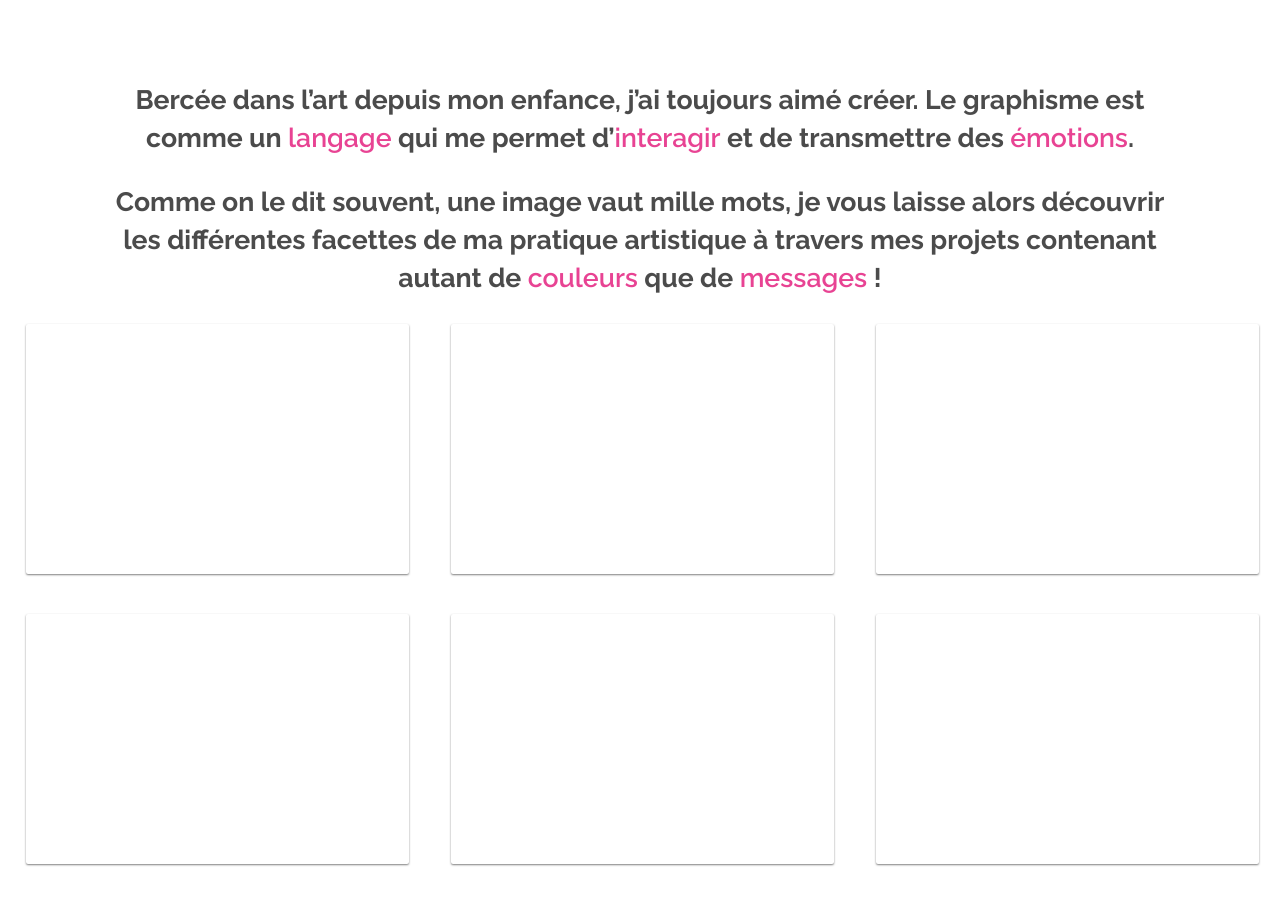
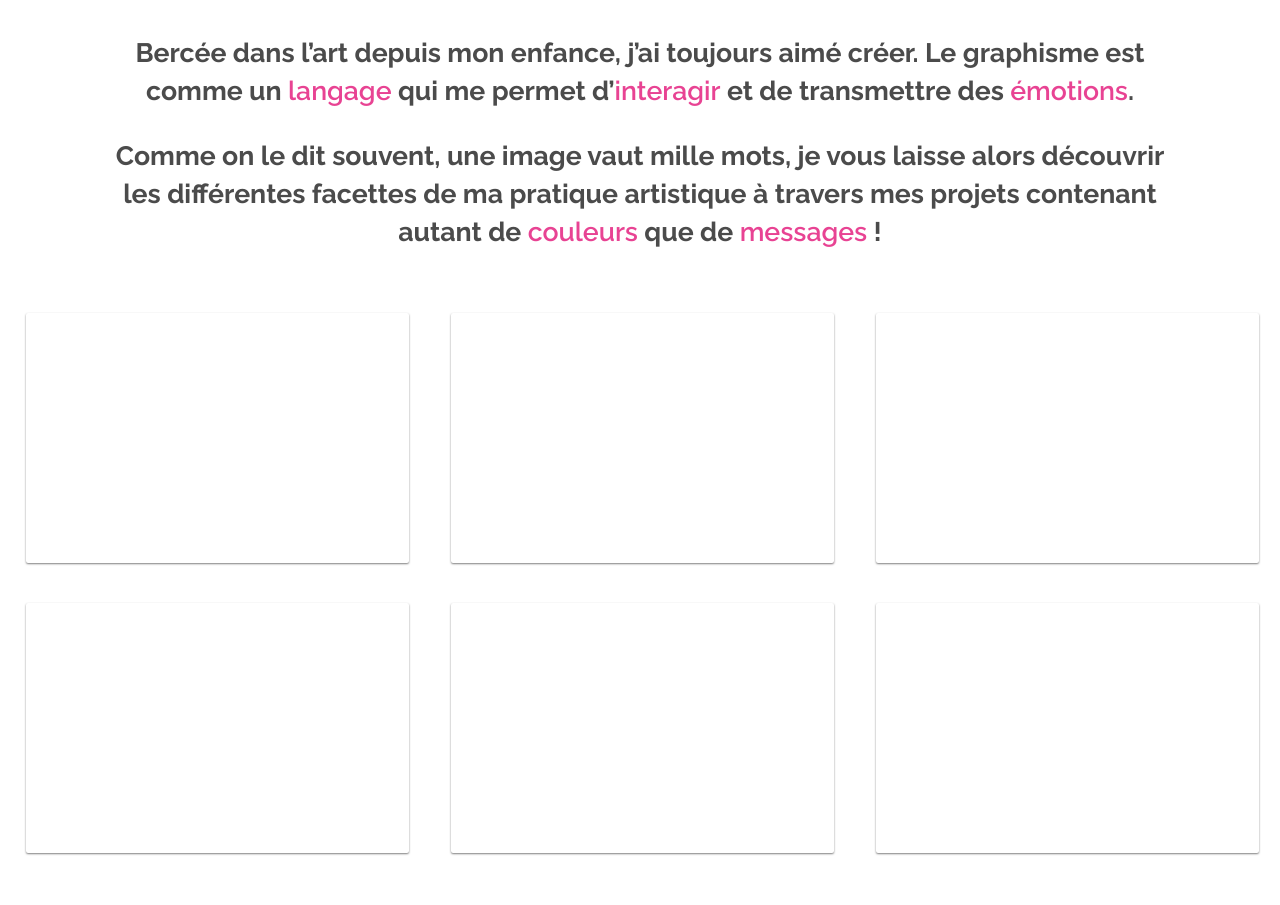
Before and after one commit to DangSinslay/DangSinslay.github.io, a Jekyll site: the page built from index.html, in a window 1280 px wide and 1235 px high. Shown: the part 315-1220 px from the top of the window. Built offline with Jekyll 4.4.1, drawn with Linux system fonts in a browser that asks for light colours.

Commit message:
Update main.css

```diff
--- a/css/main.css
+++ b/css/main.css
@@ -115,7 +115,7 @@
 }
 
 #content #preambule {
-        padding: 20px 100px 0px 100px !important;
+        padding: 0px 100px 20px 100px !important;
         text-align: center !important;
 }
 
```
